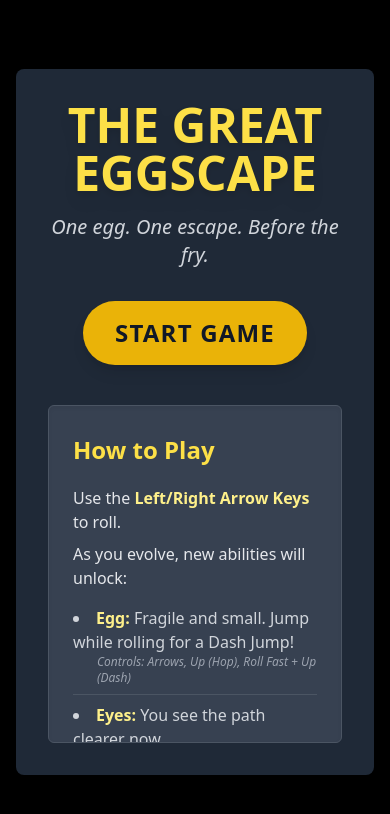
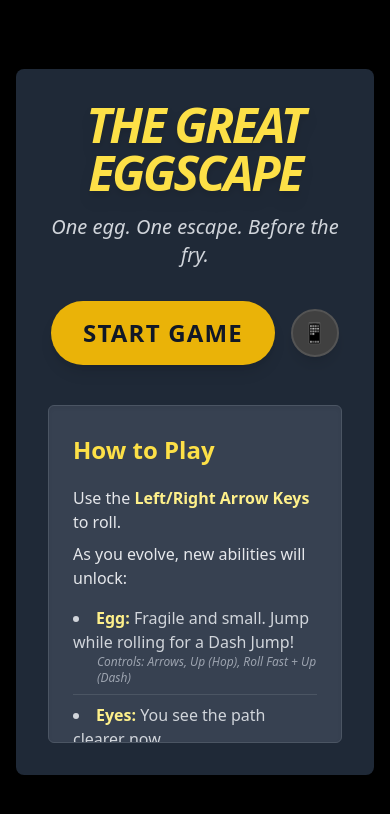
Before and after one commit to gil900859/The-Great-Eggscape, a React (Vite) app: page / in a window 390 px wide. Shown: the top 814 px of the page. Built offline with nearby package versions, Linux system fonts and the light colour scheme.

Commit message:
feat: Add mobile controls toggle and README update
Introduces a toggle for mobile-friendly controls and updates the README with a game banner and local development instructions.

```diff
--- a/App.tsx
+++ b/App.tsx
@@ -84,6 +84,7 @@ const App: React.FC = () => {
   const [eggState, setEggState] = useState<EggState>({ stage: EggEvolutionStage.EGG, damage: 0 });
   const [unlockedAbilityMessage, setUnlockedAbilityMessage] = useState<string | null>(null);
   const [showDevSelector, setShowDevSelector] = useState(false);
+  const [showMobileControls, setShowMobileControls] = useState(false);
 
   const [player, setPlayer] = useState<Player>({
     x: PLAYER_START_X, y: PLAYER_START_Y, width: PLAYER_WIDTH, height: PLAYER_HEIGHT,
@@ -231,7 +232,6 @@ const App: React.FC = () => {
         const hasWings = stageIdx >= evolutionOrder.indexOf(EggEvolutionStage.WINGS);
         const isDuck = eggState.stage === EggEvolutionStage.DUCK;
 
-        // Check if Speed Orb boost should end
         if (isSpeedOrbActive && x > speedOrbTargetX) {
           isSpeedOrbActive = false;
         }
@@ -240,7 +240,6 @@ const App: React.FC = () => {
         let speedCap = isSwimming ? WATER_MOVE_SPEED : MOVE_SPEED;
         const fric = isSwimming ? WATER_FRICTION_FACTOR : (isOnGround ? FRICTION_FACTOR : AIR_FRICTION_FACTOR);
 
-        // Apply Speed Orb multipliers
         if (isSpeedOrbActive) {
           speedCap *= SPEED_ORB_BOOST_FACTOR;
           acc *= SPEED_ORB_BOOST_FACTOR;
@@ -315,7 +314,6 @@ const App: React.FC = () => {
           if (checkCollision({ ...p, x, y }, w)) velocityX += w[4] * WIND_STRENGTH_FACTOR;
         });
 
-        // Speed Orb Collision
         currentLevel.speedOrbs?.forEach(orb => {
           if (checkCollision({ ...p, x, y }, orb)) {
             isSpeedOrbActive = true;
@@ -453,9 +451,18 @@ const App: React.FC = () => {
   const toggleSpeedGlitch = () => setPlayer(p => ({ ...p, isGottaGoFastActive: !p.isGottaGoFastActive }));
   const fullHeal = () => setEggState(p => ({ ...p, damage: 0 }));
 
+  const handleTouchStart = (key: string) => { keysPressed.current[key] = true; };
+  const handleTouchEnd = (key: string) => { keysPressed.current[key] = false; };
+
   return (
     <div className="relative w-full h-full flex items-center justify-center overflow-hidden">
-      {gameStatus === GameStatus.START_SCREEN && <StartScreen onStartGame={startGame} />}
+      {gameStatus === GameStatus.START_SCREEN && (
+        <StartScreen
+          onStartGame={startGame}
+          onToggleMobileControls={() => setShowMobileControls(!showMobileControls)}
+          mobileControlsEnabled={showMobileControls}
+        />
+      )}
 
       {gameStatus === GameStatus.PLAYING && (
         <>
@@ -471,6 +478,42 @@ const App: React.FC = () => {
             damage={eggState.damage}
             cameraX={cameraX}
           />
+
+          {showMobileControls && (
+            <div className="fixed bottom-4 left-0 right-0 px-8 flex justify-between items-end pointer-events-none z-50 lg:hidden">
+              <div className="flex gap-4 pointer-events-auto">
+                <button
+                  className="w-16 h-16 bg-white/20 backdrop-blur rounded-full flex items-center justify-center text-4xl active:scale-90 active:bg-white/40 transition-all select-none"
+                  onTouchStart={() => handleTouchStart('ArrowLeft')}
+                  onTouchEnd={() => handleTouchEnd('ArrowLeft')}
+                  onMouseDown={() => handleTouchStart('ArrowLeft')}
+                  onMouseUp={() => handleTouchEnd('ArrowLeft')}
+                >
+                  ⬅️
+                </button>
+                <button
+                  className="w-16 h-16 bg-white/20 backdrop-blur rounded-full flex items-center justify-center text-4xl active:scale-90 active:bg-white/40 transition-all select-none"
+                  onTouchStart={() => handleTouchStart('ArrowRight')}
+                  onTouchEnd={() => handleTouchEnd('ArrowRight')}
+                  onMouseDown={() => handleTouchStart('ArrowRight')}
+                  onMouseUp={() => handleTouchEnd('ArrowRight')}
+                >
+                  ➡️
+                </button>
+              </div>
+              <div className="flex gap-4 pointer-events-auto">
+                <button
+                  className="w-20 h-20 bg-yellow-500/30 backdrop-blur rounded-full flex items-center justify-center text-4xl active:scale-90 active:bg-yellow-500/50 transition-all select-none border-2 border-yellow-400/50"
+                  onTouchStart={() => handleTouchStart('ArrowUp')}
+                  onTouchEnd={() => handleTouchEnd('ArrowUp')}
+                  onMouseDown={() => handleTouchStart('ArrowUp')}
+                  onMouseUp={() => handleTouchEnd('ArrowUp')}
+                >
+                  ⬆️
+                </button>
+              </div>
+            </div>
+          )}
         </>
       )}
 
--- a/components/StartScreen.tsx
+++ b/components/StartScreen.tsx
@@ -1,27 +1,48 @@
+
 import React from 'react';
 import { ABILITY_MESSAGES, LEVELS } from '../constants';
 import { EggEvolutionStage } from '../types';
 
 interface StartScreenProps {
   onStartGame: () => void;
+  onToggleMobileControls: () => void;
+  mobileControlsEnabled: boolean;
 }
 
-const StartScreen: React.FC<StartScreenProps> = ({ onStartGame }) => {
+const StartScreen: React.FC<StartScreenProps> = ({
+  onStartGame,
+  onToggleMobileControls,
+  mobileControlsEnabled
+}) => {
   return (
     <div className="flex flex-col items-center justify-center text-center p-8 bg-gray-800 rounded-lg shadow-xl animate-fade-in max-w-2xl w-full mx-4 max-h-[90vh]">
-      <h1 className="text-5xl md:text-6xl font-extrabold mb-4 text-yellow-300 drop-shadow-lg">
-        THE GREAT EGGSCAPE
+      <h1 className="text-5xl md:text-6xl font-extrabold mb-4 text-yellow-300 drop-shadow-lg uppercase italic tracking-tighter">
+        The Great Eggscape
       </h1>
       <p className="text-xl md:text-2xl italic text-gray-300 mb-8">
         One egg. One escape. Before the fry.
       </p>
 
+      <div className="flex items-center gap-4 justify-center">
         <button
           onClick={onStartGame}
           className="px-8 py-4 bg-yellow-500 hover:bg-yellow-600 text-gray-900 text-2xl font-bold rounded-full shadow-lg transform hover:scale-105 transition-all duration-300 ease-in-out uppercase tracking-wider focus:outline-none focus:ring-4 focus:ring-yellow-400 focus:ring-opacity-75 z-10"
         >
           Start Game
         </button>
+
+        <button
+          onClick={onToggleMobileControls}
+          title={mobileControlsEnabled ? 'Disable Mobile UI' : 'Enable Mobile UI'}
+          className={`w-12 h-12 rounded-full flex items-center justify-center text-xl transition-all border-2 shadow-lg transform hover:scale-110 active:scale-95 ${
+            mobileControlsEnabled
+            ? 'bg-blue-600 border-blue-400 text-white shadow-[0_0_15px_rgba(37,99,235,0.5)]'
+            : 'bg-gray-700 border-gray-600 text-gray-400 grayscale hover:grayscale-0 hover:bg-gray-600'
+          }`}
+        >
+          📱
+        </button>
+      </div>
 
       <div className="mt-10 p-6 bg-gray-700 rounded-md w-full text-left overflow-y-auto max-h-[40vh] border border-gray-600 shadow-inner">
         <h3 className="text-2xl font-semibold mb-4 text-yellow-300 sticky top-0 bg-gray-700 py-1">How to Play</h3>
```
Also changed, not shown: 1 other file (tests, documents, lock files or other folders). Lines whose indentation alone changed are shown as unchanged.
